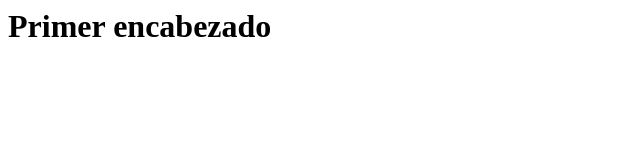
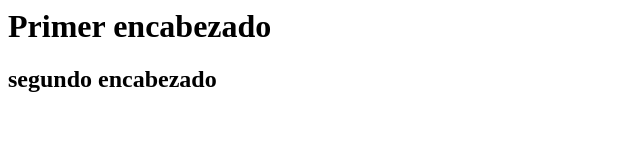
Before and after one commit to pablohariq/ejemploterminal, a plain HTML site: page index.html in a window 1280 px wide. Shown: the whole page, without its empty margins (0-640 px from the left). Drawn offline with Linux system fonts and the light colour scheme.

Commit message:
agregado elÃ segundo encabezado y creado el archivo de estilos

```diff
--- a/index.html
+++ b/index.html
@@ -1 +1,3 @@
 <h1>Primer encabezado</h1>
+
+<h2>segundo encabezado</h2>
```
Also changed, not shown: styles.css (added).
